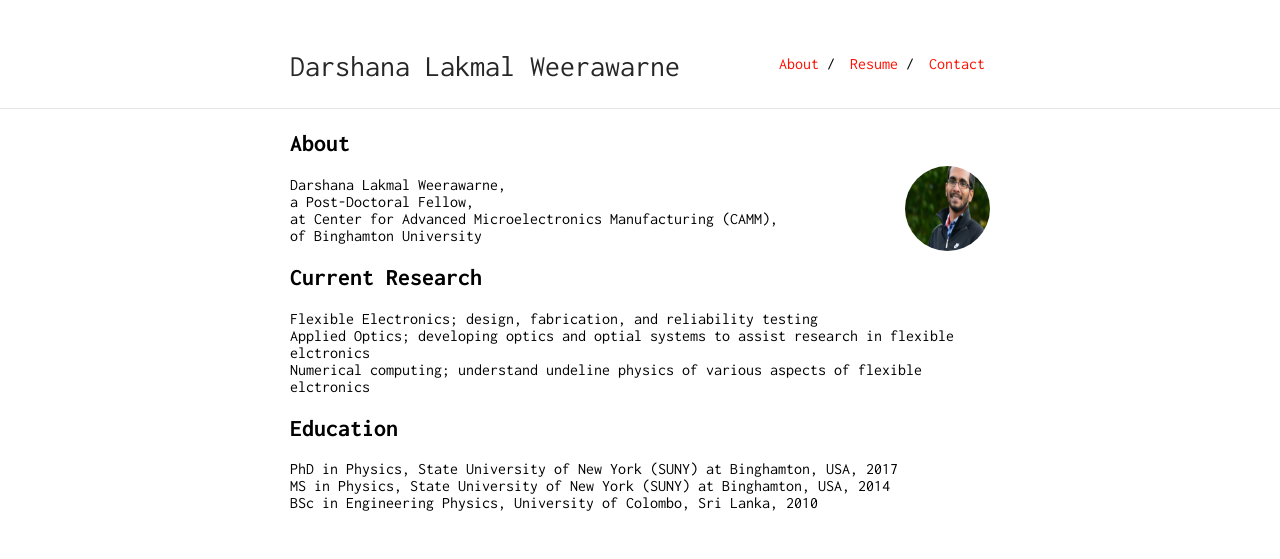
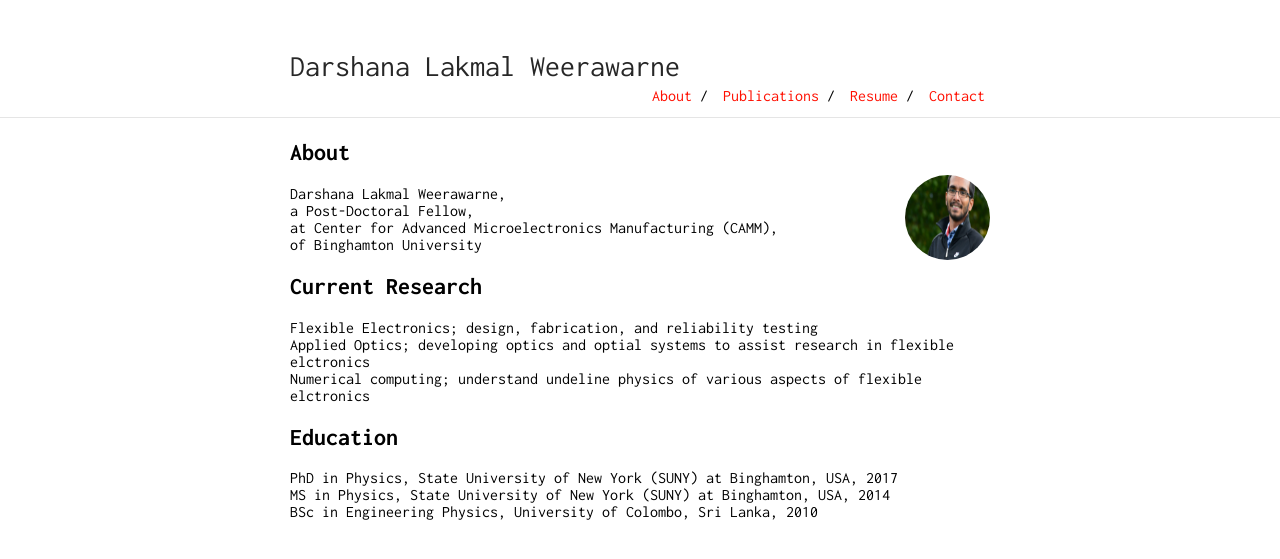
Before and after one commit to dlweerawarne/dlweerawarne.github.io, a Jekyll site: the page built from index.md, in a window 1280 px wide. Shown: the top 559 px of the page. Built offline with Jekyll 4.4.1, drawn with Linux system fonts in a browser that asks for light colours; our own code applies the rules of GitHub Pages for plain Markdown files.

Commit message:
Update _config.yml

```diff
--- a/_config.yml
+++ b/_config.yml
@@ -15,6 +15,8 @@ sass:
 nav:
  - name: "About"
    link: "index"
+ - name: "Publications"
+   link: "publications"
  - name: "Resume"
    link: "resume.pdf"
  - name: "Contact"
```
